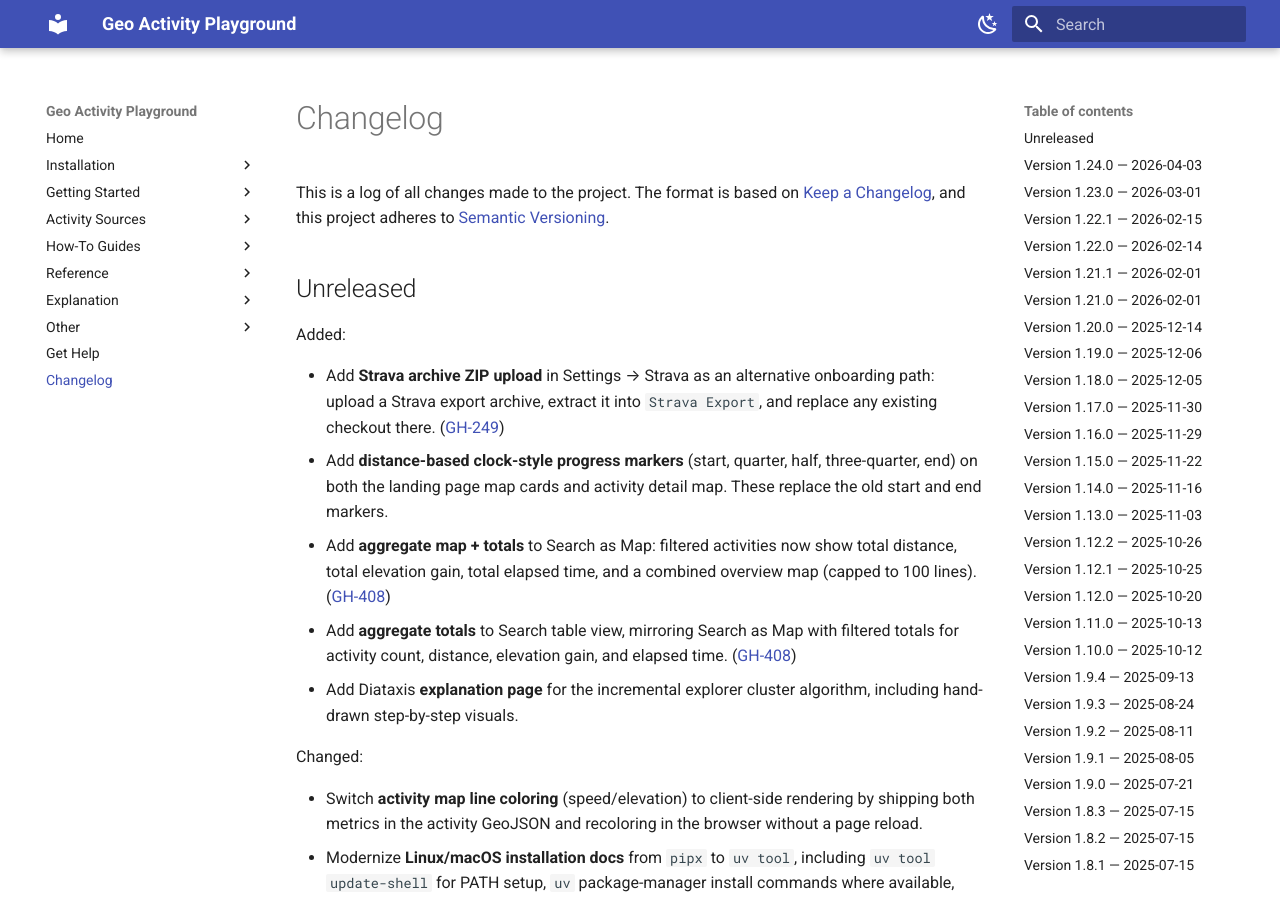
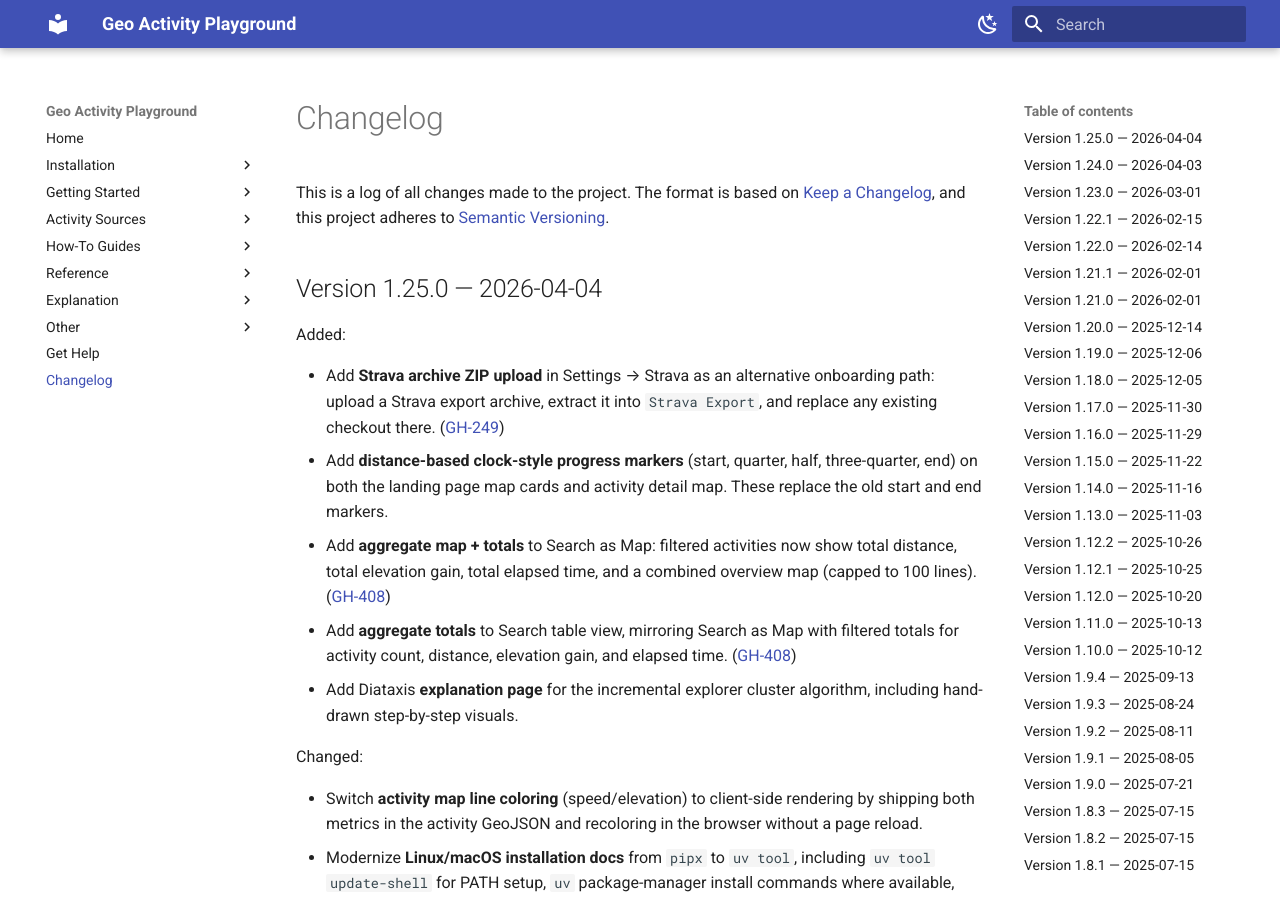
Before and after one commit to martin-ueding/geo-activity-playground, an MkDocs documentation site: the page built from docs/changelog.md, in a window 1280 px wide and 900 px high. Built offline with MkDocs 1.6.1 and Material for MkDocs 9.7.7, drawn with Linux system fonts in a browser that asks for light colours.

Commit message:
chore: bump version to 1.25.0

```diff
--- a/docs/changelog.md
+++ b/docs/changelog.md
@@ -13,7 +13,7 @@
     *Security* in case of vulnerabilities.
 -->
 
-## Unreleased
+## Version 1.25.0 — 2026-04-04
 
 Added:
 
--- a/pyproject.toml
+++ b/pyproject.toml
@@ -1,6 +1,6 @@
 [project]
 name = "geo-activity-playground"
-version = "1.24.0"
+version = "1.25.0"
 description = "Analysis of geo data activities like rides, runs or hikes."
 authors = [{ name = "Martin Ueding", email = "mu@martin-ueding.de" }]
 license = { text = "MIT" }
```
Also changed, not shown: 1 other file.
